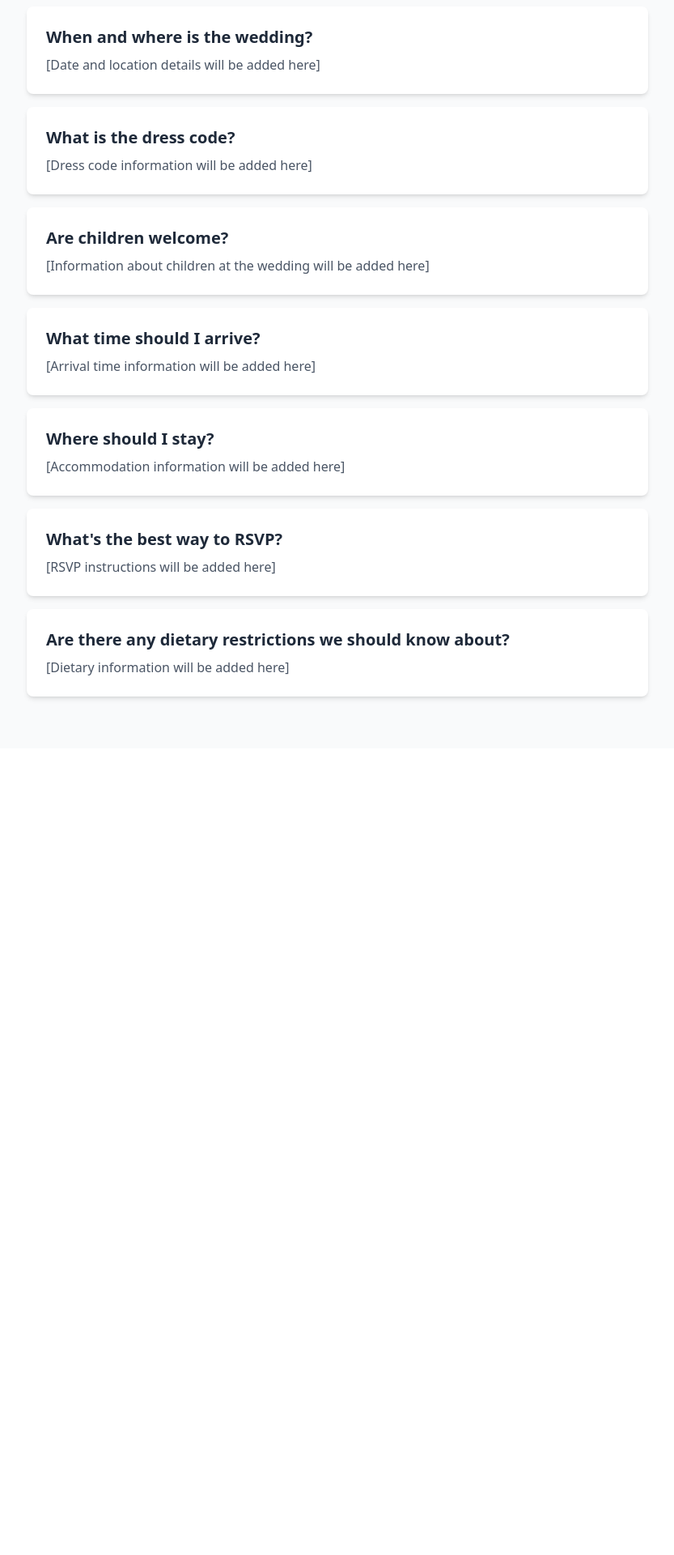
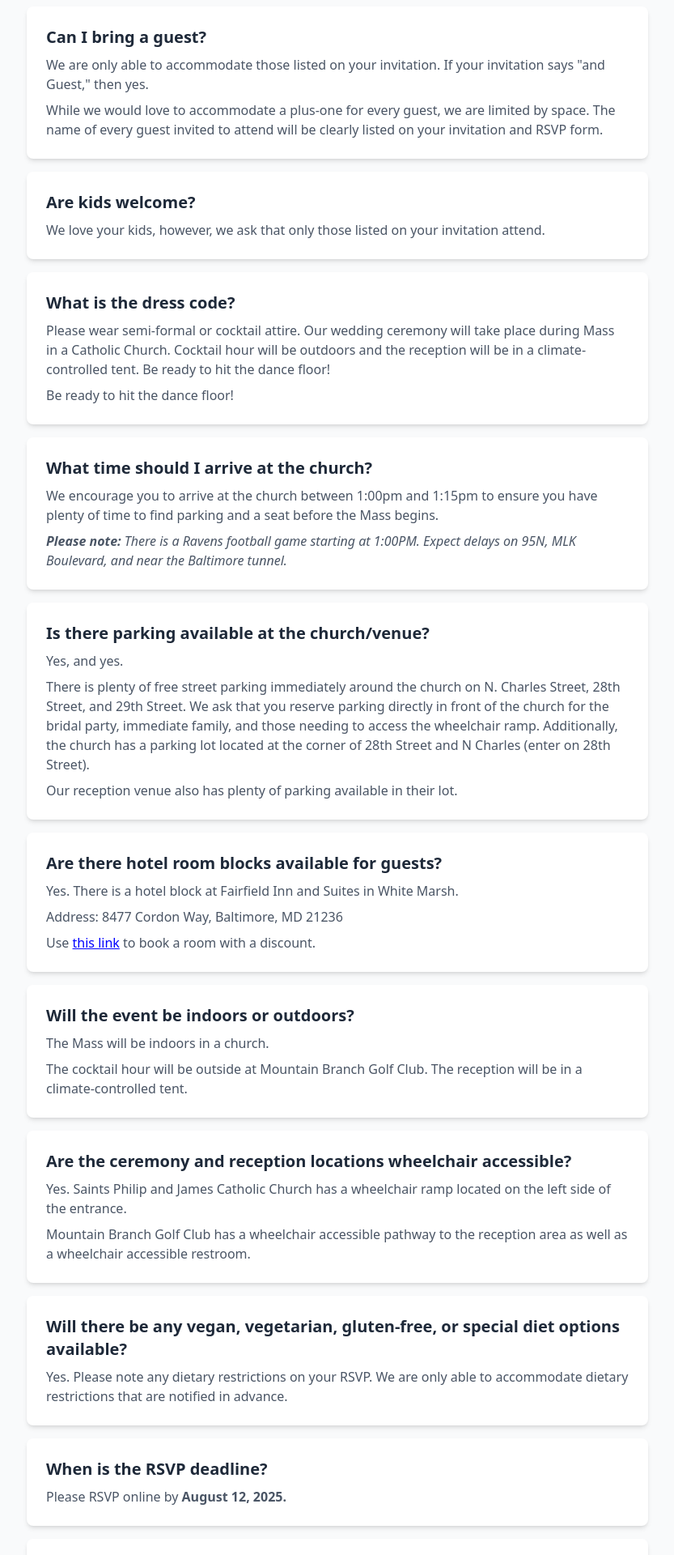
Before and after one commit to jphechter/wedding-website, a Next.js app: page /faq in a window 1280 px wide. Shown: the part 220-2140 px from the top of the page at 81% size, without its empty margins (223-1056 px from the left). Before the commit the page ends 1144 px from the top, so only its background shows below. Built offline with nearby package versions, Linux system fonts and the light colour scheme.

Commit message:
updates to FAQ page

```diff
--- a/src/app/faq/page.tsx
+++ b/src/app/faq/page.tsx
@@ -1,89 +1,174 @@
-import { Navbar } from "@/components/Navbar";
+import { Navbar } from '@/components/Navbar';
+import Link from 'next/link';
 
 export default function FAQ() {
   return (
     <main className="min-h-screen bg-gray-50">
       <Navbar />
       <div className="container mx-auto px-4 py-12 sm:py-16">
-        <div className="max-w-3xl mx-auto">
-          <h1 className="heading text-3xl sm:text-4xl font-normal text-center mb-8 sm:mb-12 text-gray-800">
+        <div className="mx-auto max-w-3xl">
+          <h1 className="heading mb-8 text-center text-3xl font-normal text-gray-800 sm:mb-12 sm:text-4xl">
             Frequently Asked Questions
           </h1>
 
           <div className="space-y-4">
-            <div className="bg-white rounded-lg shadow-md overflow-hidden">
+            <div className="overflow-hidden rounded-lg bg-white shadow-md">
               <div className="p-6">
-                <h3 className="text-xl font-semibold text-gray-800 mb-2">
-                  When and where is the wedding?
-                </h3>
+                <h3 className="mb-2 text-xl font-semibold text-gray-800">Can I bring a guest?</h3>
+                <p className="mb-2 text-gray-600">
+                  We are only able to accommodate those listed on your invitation. If your
+                  invitation says &quot;and Guest,&quot; then yes.
+                </p>
                 <p className="text-gray-600">
-                  [Date and location details will be added here]
+                  While we would love to accommodate a plus-one for every guest, we are limited by
+                  space. The name of every guest invited to attend will be clearly listed on your
+                  invitation and RSVP form.
                 </p>
               </div>
             </div>
 
-            <div className="bg-white rounded-lg shadow-md overflow-hidden">
+            <div className="overflow-hidden rounded-lg bg-white shadow-md">
               <div className="p-6">
-                <h3 className="text-xl font-semibold text-gray-800 mb-2">
-                  What is the dress code?
-                </h3>
+                <h3 className="mb-2 text-xl font-semibold text-gray-800">Are kids welcome?</h3>
                 <p className="text-gray-600">
-                  [Dress code information will be added here]
+                  We love your kids, however, we ask that only those listed on your invitation
+                  attend.
                 </p>
               </div>
             </div>
 
-            <div className="bg-white rounded-lg shadow-md overflow-hidden">
+            <div className="overflow-hidden rounded-lg bg-white shadow-md">
               <div className="p-6">
-                <h3 className="text-xl font-semibold text-gray-800 mb-2">
-                  Are children welcome?
+                <h3 className="mb-2 text-xl font-semibold text-gray-800">
+                  What is the dress code?
                 </h3>
+                <p className="mb-2 text-gray-600">
+                  Please wear semi-formal or cocktail attire. Our wedding ceremony will take place
+                  during Mass in a Catholic Church. Cocktail hour will be outdoors and the reception
+                  will be in a climate-controlled tent. Be ready to hit the dance floor!
+                </p>
+                <p className="text-gray-600">Be ready to hit the dance floor!</p>
+              </div>
+            </div>
+
+            <div className="overflow-hidden rounded-lg bg-white shadow-md">
+              <div className="p-6">
+                <h3 className="mb-2 text-xl font-semibold text-gray-800">
+                  What time should I arrive at the church?
+                </h3>
+                <p className="mb-2 text-gray-600">
+                  We encourage you to arrive at the church between 1:00pm and 1:15pm to ensure you
+                  have plenty of time to find parking and a seat before the Mass begins.
+                </p>
                 <p className="text-gray-600">
-                  [Information about children at the wedding will be added here]
+                  <i>
+                    <b>Please note:</b> There is a Ravens football game starting at 1:00PM. Expect
+                    delays on 95N, MLK Boulevard, and near the Baltimore tunnel.
+                  </i>
                 </p>
               </div>
             </div>
 
-            <div className="bg-white rounded-lg shadow-md overflow-hidden">
+            <div className="overflow-hidden rounded-lg bg-white shadow-md">
               <div className="p-6">
-                <h3 className="text-xl font-semibold text-gray-800 mb-2">
-                  What time should I arrive?
+                <h3 className="mb-2 text-xl font-semibold text-gray-800">
+                  Is there parking available at the church/venue?
                 </h3>
+                <p className="mb-2 text-gray-600">Yes, and yes.</p>
+                <p className="mb-2 text-gray-600">
+                  There is plenty of free street parking immediately around the church on N. Charles
+                  Street, 28th Street, and 29th Street. We ask that you reserve parking directly in
+                  front of the church for the bridal party, immediate family, and those needing to
+                  access the wheelchair ramp. Additionally, the church has a parking lot located at
+                  the corner of 28th Street and N Charles (enter on 28th Street).
+                </p>
                 <p className="text-gray-600">
-                  [Arrival time information will be added here]
+                  Our reception venue also has plenty of parking available in their lot.
                 </p>
               </div>
             </div>
 
-            <div className="bg-white rounded-lg shadow-md overflow-hidden">
+            <div className="overflow-hidden rounded-lg bg-white shadow-md">
               <div className="p-6">
-                <h3 className="text-xl font-semibold text-gray-800 mb-2">
-                  Where should I stay?
+                <h3 className="mb-2 text-xl font-semibold text-gray-800">
+                  Are there hotel room blocks available for guests?
                 </h3>
+                <p className="mb-2 text-gray-600">
+                  Yes. There is a hotel block at Fairfield Inn and Suites in White Marsh.
+                </p>
+                <p className="mb-2 text-gray-600">Address: 8477 Cordon Way, Baltimore, MD 21236</p>
                 <p className="text-gray-600">
-                  [Accommodation information will be added here]
+                  Use{' '}
+                  <Link
+                    href={
+                      'https://urldefense.com/v3/__https:/www.marriott.com/event-reservations/reservation-link.mi?id=1746584839860&key=CORP&guestreslink2=true&app=resvlink__;!!FOfmI8qiWcWBHqypJtzENF0!3sAY09e9z7QIdyhWoDUkyEG_4xn4LVx0_bA2QFYeMeIgjnA4FEdbF0velSLY4Q0pXOE2qnQmrhL8pyfH5VeAnf8xlxoSFdjhqg$'
+                    }
+                    style={{ color: 'blue', textDecoration: 'underline' }}
+                  >
+                    this link
+                  </Link>{' '}
+                  to book a room with a discount.
                 </p>
               </div>
             </div>
 
-            <div className="bg-white rounded-lg shadow-md overflow-hidden">
+            <div className="overflow-hidden rounded-lg bg-white shadow-md">
               <div className="p-6">
-                <h3 className="text-xl font-semibold text-gray-800 mb-2">
-                  What&apos;s the best way to RSVP?
+                <h3 className="mb-2 text-xl font-semibold text-gray-800">
+                  Will the event be indoors or outdoors?
                 </h3>
+                <p className="mb-2 text-gray-600">The Mass will be indoors in a church.</p>
                 <p className="text-gray-600">
-                  [RSVP instructions will be added here]
+                  The cocktail hour will be outside at Mountain Branch Golf Club. The reception will
+                  be in a climate-controlled tent.
                 </p>
               </div>
             </div>
-
-            <div className="bg-white rounded-lg shadow-md overflow-hidden">
+            <div className="overflow-hidden rounded-lg bg-white shadow-md">
               <div className="p-6">
-                <h3 className="text-xl font-semibold text-gray-800 mb-2">
-                  Are there any dietary restrictions we should know about?
+                <h3 className="mb-2 text-xl font-semibold text-gray-800">
+                  Are the ceremony and reception locations wheelchair accessible?
+                </h3>
+                <p className="mb-2 text-gray-600">
+                  Yes. Saints Philip and James Catholic Church has a wheelchair ramp located on the
+                  left side of the entrance.
+                </p>
+                <p className="text-gray-600">
+                  Mountain Branch Golf Club has a wheelchair accessible pathway to the reception
+                  area as well as a wheelchair accessible restroom.
+                </p>
+              </div>
+            </div>
+            <div className="overflow-hidden rounded-lg bg-white shadow-md">
+              <div className="p-6">
+                <h3 className="mb-2 text-xl font-semibold text-gray-800">
+                  Will there be any vegan, vegetarian, gluten-free, or special diet options
+                  available?
                 </h3>
                 <p className="text-gray-600">
-                  [Dietary information will be added here]
+                  Yes. Please note any dietary restrictions on your RSVP. We are only able to
+                  accommodate dietary restrictions that are notified in advance.
+                </p>
+              </div>
+            </div>
+            <div className="overflow-hidden rounded-lg bg-white shadow-md">
+              <div className="p-6">
+                <h3 className="mb-2 text-xl font-semibold text-gray-800">
+                  When is the RSVP deadline?
+                </h3>
+                <p className="text-gray-600">
+                  Please RSVP online by <b>August 12, 2025.</b>
+                </p>
+              </div>
+            </div>
+            <div className="overflow-hidden rounded-lg bg-white shadow-md">
+              <div className="p-6">
+                <h3 className="mb-2 text-xl font-semibold text-gray-800">
+                  How can I participate in the Mass/wedding ceremony if I&apos;m not Catholic?
+                </h3>
+                <p className="text-gray-600">
+                  Please join us in the responses and songs during the Mass. We will provide
+                  detailed programs so that everyone can participate!
                 </p>
               </div>
             </div>
--- a/src/components/Navbar.tsx
+++ b/src/components/Navbar.tsx
@@ -52,7 +52,7 @@ const NavLinks = () => (
       >
         Things To Do
       </Link>
-    </li>
+    </li> */}
     <li>
       <Link
         href="/faq"
@@ -60,7 +60,7 @@ const NavLinks = () => (
       >
         FAQ
       </Link>
-    </li> */}
+    </li>
   </>
 );
 
```
